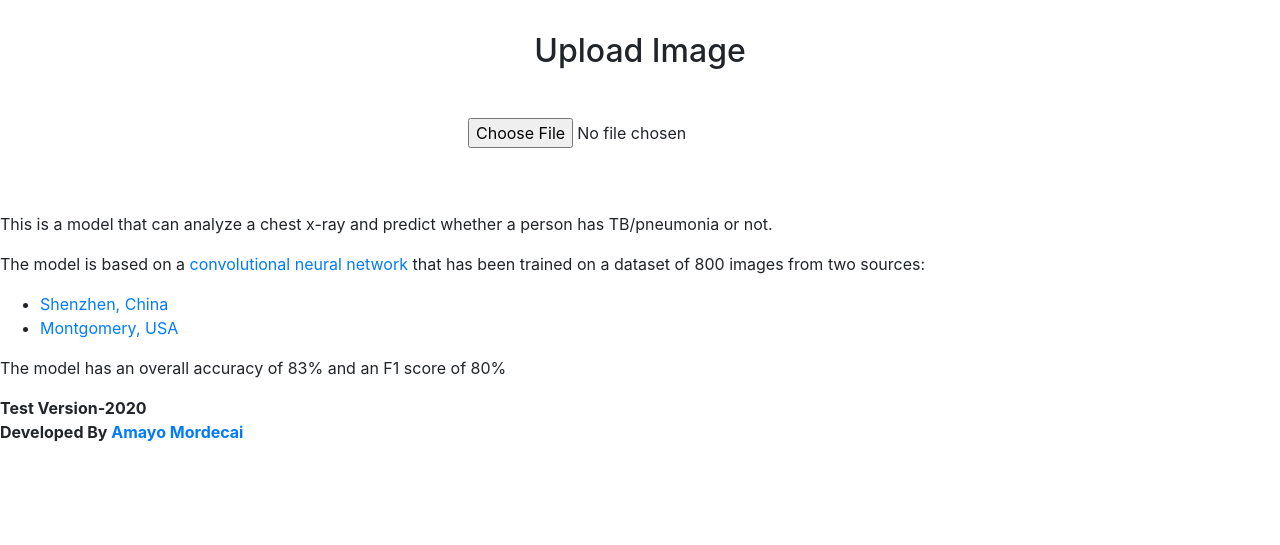
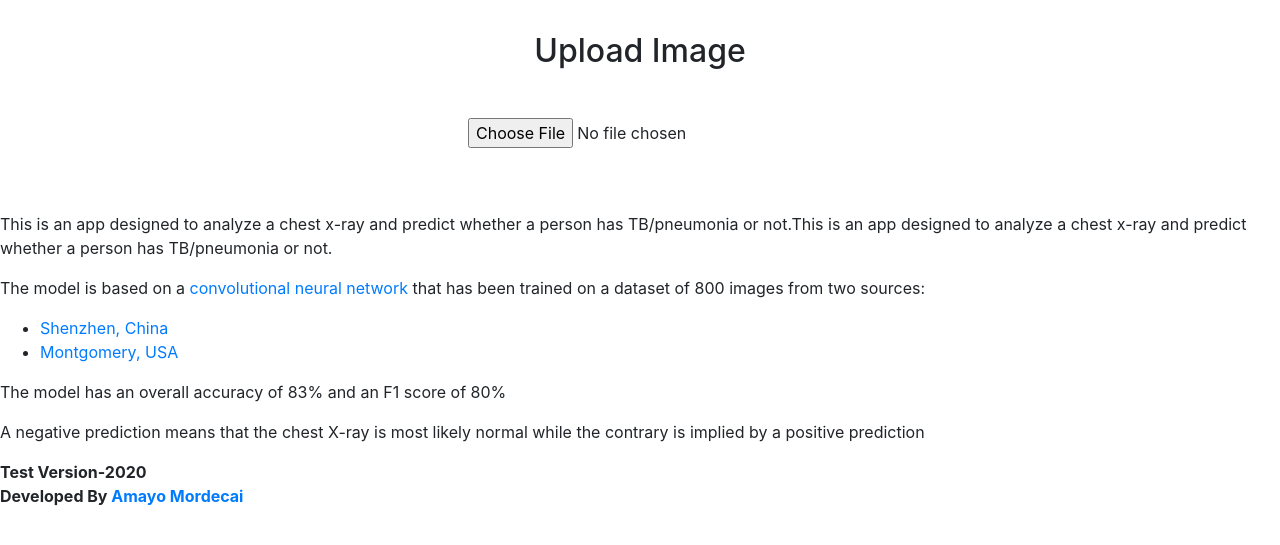
Before and after one commit to amayomode/Pneumonia-Prediction-Flask-App, a Flask app: page / in a window 1280 px wide. Shown: the part 56-601 px from the top of the page. Run offline with Flask 2, Linux system fonts and the light colour scheme; some libraries are stand-ins or nearby versions.

Commit message:
Updated Requirements and Procfile

```diff
--- a/requirements.txt
+++ b/requirements.txt
@@ -1,5 +1,4 @@
 gunicorn==20.0.4
-Keras==2.3.1
 tensorflow==2.2.0
 numpy==1.18.3
 Flask==1.1.2
--- /dev/null
+++ b/runtime.txt
@@ -0,0 +1 @@
+python-3.8.2
--- a/templates/base.html
+++ b/templates/base.html
@@ -25,13 +25,14 @@
 
 <footer>
     <div class="foot">
-    <p>This is a model that can analyze a chest x-ray and predict whether a person has TB/pneumonia or not. </p>
+    <p>This is an app designed to analyze a chest x-ray and predict whether a person has TB/pneumonia or not.This is an app designed to analyze a chest x-ray and predict whether a person has TB/pneumonia or not. </p>
     <p>The model is based on a <a href='https://en.wikipedia.org/wiki/Convolutional_neural_network'>convolutional neural network </a> that has been trained on a dataset of 800 images from two sources:</p>
     <ul>
         <li><a href="https://lhncbc.nlm.nih.gov/publication/pub9931">Shenzhen, China</a></li>
         <li><a href="https://lhncbc.nlm.nih.gov/publication/pub9931">Montgomery, USA</a></li>
     </ul>
     <p>The model has an overall accuracy of 83% and an F1 score of 80%</p>
+    <p>A negative prediction means that the chest X-ray is most likely normal while the contrary is implied by a positive prediction</p>
     <b>Test Version-2020</b><br>
     <b>Developed By <a href="https://github.com/amayomode">Amayo Mordecai</a></b>
     </div>
```
Also changed, not shown: README.md (added), 1 other file.
